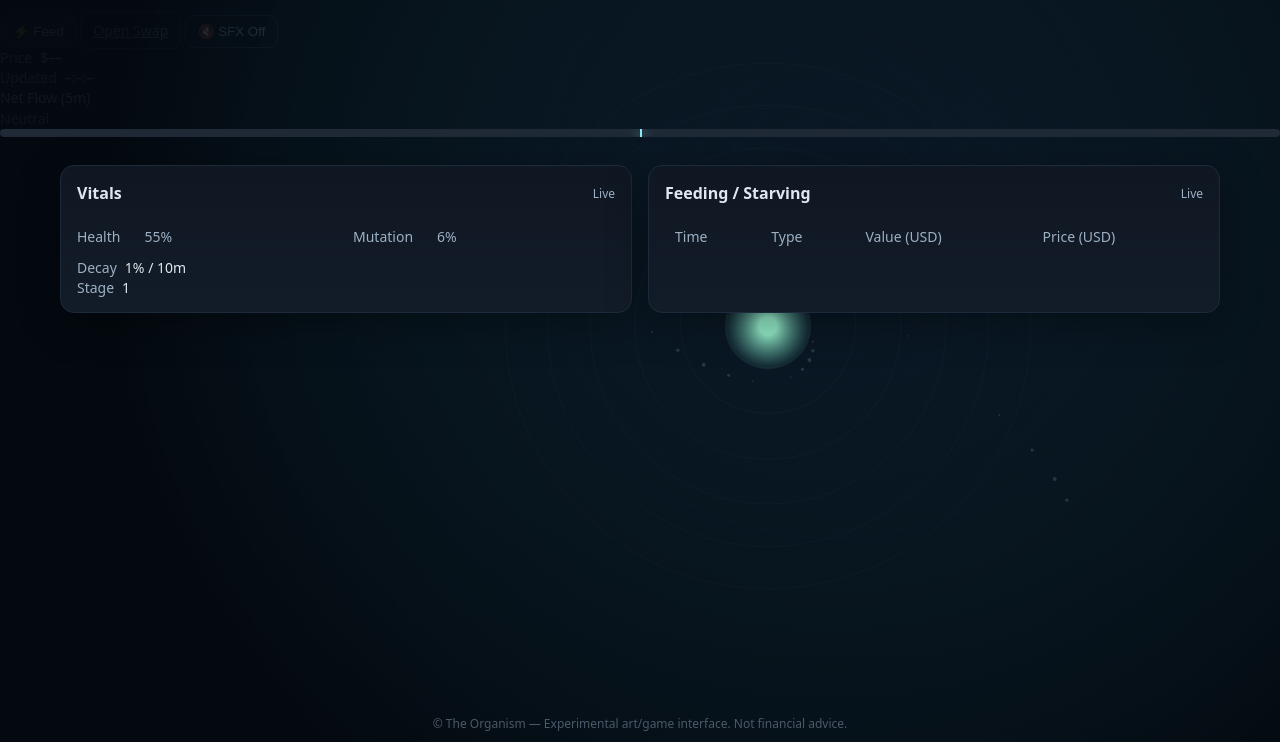
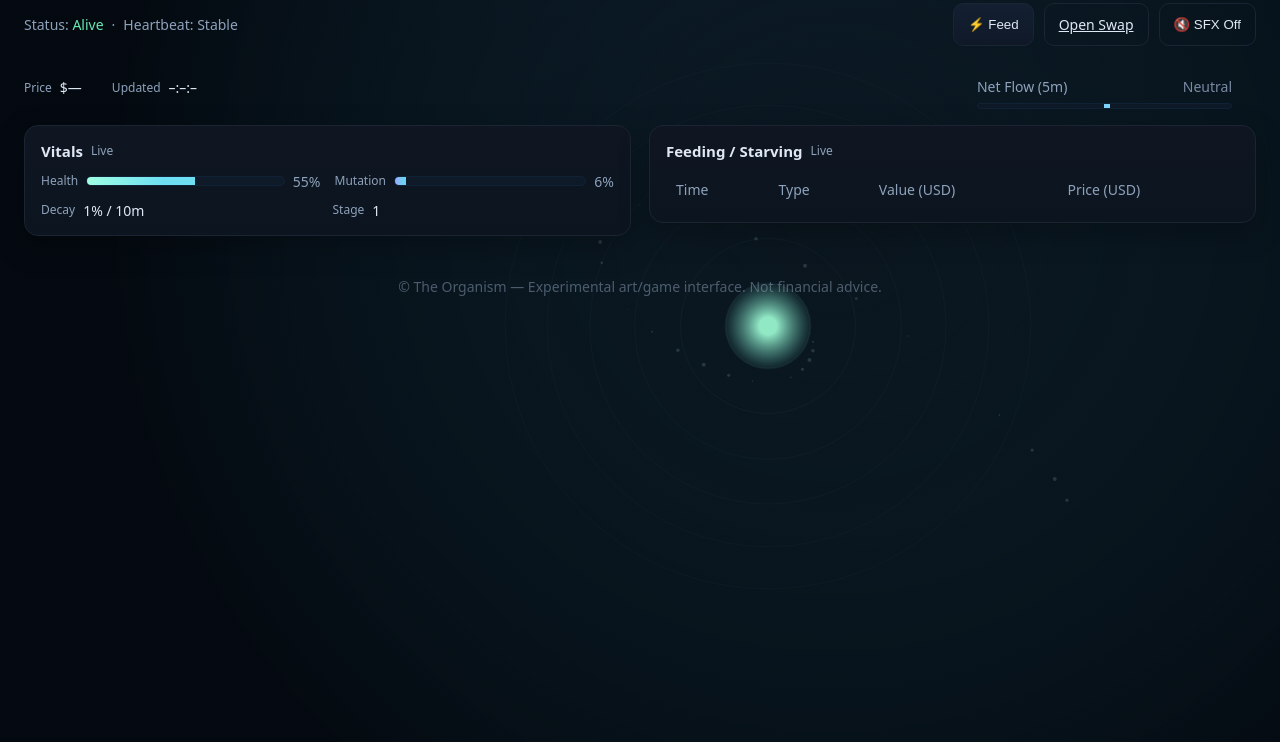
Before and after one commit to MorkeDrevos/organism-site, a plain HTML site: page index.html in a window 1280 px wide. Shown: the part 58-800 px from the top of the page. Drawn offline with Linux system fonts and the light colour scheme; no server answers.

Commit message:
Update styles.css

```diff
--- a/styles.css
+++ b/styles.css
@@ -1,110 +1,96 @@
 :root{
-  --bg: #0e141b;
-  --bg-2: #101822;
-  --ink: #dfe7f1;
-  --ink-dim:#9db0c4;
-  --ok:#7de3b0;
-  --warn:#ff8a8a;
-  --aqua:#86e1ff;
-  --bar:#1f2a36;
-  --bar-fill:#7fe8d9;
-  --blue-fill:#7aa7ff;
-  --card:#0f1722;
-  --card-2:#121c28;
-  --glow: rgba(124, 255, 195, .15);
+  --ink:#dfe8f4; --ink-dim:#8ea2bb;
+  --bg:#0b1118; --bg-2:#0f1722; --bg-3:#121c29;
+  --ok:#69e7b2; --warn:#ff7d7d;
+  --glow:#86ffd4; --glow2:#59e1ff;
+  --ring:#1a2a3d; --ring2:#203146;
+  --card:#0f1621; --card-border:#1b2432;
+  --accent:#7dd3fc;
+  --muted:#7a8aa3;
+}
+*{box-sizing:border-box}
+html,body{height:100%;background:radial-gradient(1200px 600px at 50% -10%, #0e1622, #0b1118 60%);}
+body{margin:0;color:var(--ink);font:14px/1.5 ui-sans-serif,system-ui,Segoe UI,Roboto,Inter,Arial}
+.ok{color:var(--ok)} .muted{color:var(--muted)}
+.left{text-align:left}
+
+/* ===== Womb canvas ===== */
+#org-canvas{
+  position:fixed; inset:0; width:100vw; height:100vh; display:block; z-index:0; pointer-events:none;
 }
 
-*{box-sizing:border-box}
-html,body{height:100%}
-body{
-  margin:0; font: 14px/1.45 system-ui,-apple-system,Segoe UI,Roboto,Inter,sans-serif;
-  color:var(--ink); background: radial-gradient(1000px 600px at 68% 35%, #0b1220, #0a1119 60%, #080d14 100%), var(--bg);
-  overflow-x:hidden;
+/* ===== HUD ===== */
+.hud{
+  position:relative; z-index:2;
+  display:flex; align-items:center; justify-content:space-between;
+  padding:16px 24px;
 }
+.brand{letter-spacing:.04em; font-weight:600;}
+.stage{color:var(--ink-dim);}
 
-/* ===== Canvas womb ===== */
-#org-canvas{
-  position:fixed; inset:0; width:100%; height:100%; display:block;
-  z-index:0; background: transparent;
+/* ===== Mid row (status + controls + flow) ===== */
+.mid{
+  position:relative; z-index:2; padding:8px 24px 0 24px;
+  display:grid; grid-template-columns: 1fr auto; gap:20px; align-items:center;
 }
+.status{display:flex; gap:8px; color:var(--ink-dim)}
+.inline-controls{display:flex; gap:10px}
+.btn{
+  background:linear-gradient(180deg, #132032, #0f1827);
+  border:1px solid var(--card-border); color:var(--ink);
+  padding:10px 14px; border-radius:10px; cursor:pointer;
+}
+.btn.ghost{background:transparent}
+.btn:hover{filter:brightness(1.08)}
 
-/* ===== Layout ===== */
-.site-head{
-  position:relative; z-index:1;
-  display:flex; justify-content:space-between; align-items:center;
-  padding:16px 20px; color:var(--ink-dim);
-}
-.brand{letter-spacing:.06em; color:var(--ink);}
-.badge{padding:6px 10px; border-radius:999px; background:#0f1a27; color:var(--ink-dim); font-size:12px}
+.ticks{display:flex; gap:22px; color:var(--ink-dim)}
+.kv .label{color:var(--ink-dim); font-size:12px}
+.kv .value{color:var(--ink); font-variant-numeric:tabular-nums}
 
-.hero{ position:relative; z-index:1; padding:8px 20px 0 20px; }
-.hero-ui{ max-width:1200px; margin:0 auto; }
+.flow{margin:10px 24px 0 24px}
+.flow-head{display:flex; justify-content:space-between; color:var(--ink-dim); margin-bottom:6px}
+.bar{position:relative; height:6px; border-radius:999px; background:#0e1a28; overflow:hidden; border:1px solid #122236}
+#flowNeedle{position:absolute; top:-4px; width:6px; height:14px; background:var(--accent); border-radius:3px; left:50%}
 
-.status{ color:var(--ink-dim); margin-bottom:12px; }
-.status .ok{ color:var(--ok); }
-
-.inline-metrics{ display:flex; gap:10px; align-items:center; flex-wrap:wrap; }
-.btn{
-  background:#182230; border:1px solid #223045; color:var(--ink);
-  padding:8px 12px; border-radius:10px; cursor:pointer;
-}
-.btn.ghost{ background:transparent; border-color:#2b3a51; color:var(--ink-dim); }
-.btn:active{ transform:translateY(1px); }
-
-.kv{ display:flex; gap:8px; align-items:center; }
-.kv .label{ color:var(--ink-dim); }
-.kv .value{ color:var(--ink); }
-.kv.wide{ margin-top:12px; gap:12px; }
-.kv.lab{ flex:1 1 320px; display:grid; grid-template-columns: 120px 1fr 52px; align-items:center; gap:8px; }
-
-.labbar{ height:10px; background:var(--bar); border-radius:999px; overflow:hidden; position:relative; }
-.labbar span{ display:block; height:100%; background:linear-gradient(90deg, #78ffd2, #7adfff); box-shadow:0 0 16px var(--glow) inset; }
-.labbar.lab-blue span{ background:linear-gradient(90deg, #7aa7ff, #64e6ff); }
-.pct{ text-align:right; color:var(--ink-dim); }
-
-.bar{ position:relative; height:8px; flex:1; background:var(--bar); border-radius:999px; overflow:hidden; }
-#flowNeedle{ position:absolute; left:50%; top:0; width:2px; height:100%; background: #8ee6f7; box-shadow:0 0 12px #8ee6f7; }
-#flowLabel{ color:var(--ink-dim); }
-
-/* Dock cards */
+/* ===== Bottom dock ===== */
 .dock{
-  position:relative; z-index:1;
-  display:grid; grid-template-columns: 1fr 1fr; gap:16px;
-  max-width:1200px; margin:28px auto 80px auto; padding:0 20px;
+  position:relative; z-index:2; padding:16px 24px 28px 24px;
+  display:grid; grid-template-columns: 1fr 1fr; gap:18px;
+  align-items:start;
 }
 .card{
-  background:linear-gradient(180deg, var(--card), var(--card-2));
-  border:1px solid #1d2a3b; border-radius:14px; box-shadow: 0 10px 40px rgba(0,0,0,.35);
-  padding:16px 16px 14px 16px;
+  background:linear-gradient(180deg, var(--card), #0b141f);
+  border:1px solid var(--card-border); border-radius:14px; padding:14px 16px;
+  box-shadow:0 10px 30px rgba(0,0,0,.25);
 }
-.card-head{ display:flex; align-items:center; justify-content:space-between; margin-bottom:8px;}
-h3{ margin:0; font-size:16px; color:var(--ink); }
-.live-dot{ margin-left:8px; font-size:12px; color:var(--ink-dim); }
+.card-head{display:flex; align-items:center; gap:8px; margin-bottom:8px}
+.card-head h3{margin:0; font-size:15px; font-weight:600}
+.live-dot{font-size:12px; color:var(--ink-dim)}
 
-.row{ display:grid; grid-template-columns: 1fr 1fr; gap:14px; margin:10px 0; }
+.row{display:grid; grid-template-columns:1fr 1fr; gap:14px; margin-bottom:8px}
+.grid2{display:grid; grid-template-columns:1fr 1fr; gap:10px}
 
-/* Table */
-.table{ width:100%; border-collapse:separate; border-spacing:0 10px; }
-.table thead th{
-  text-align:left; font-weight:500; color:var(--ink-dim); padding:4px 10px 0 10px;
+.kv{display:grid; grid-template-columns:auto 1fr auto; gap:8px; align-items:center}
+.kv.wide{grid-template-columns:auto 1fr auto}
+.kv .pct{color:var(--ink-dim); font-variant-numeric:tabular-nums}
+
+.meter{height:10px; background:#0e1a28; border:1px solid #122236; border-radius:999px; overflow:hidden}
+.meter span{display:block; height:100%; background:linear-gradient(90deg, #9fffe2, #6edff3 70%)}
+.meter.alt span{background:linear-gradient(90deg, #9ca8ff, #6ed0f3 70%)}
+
+.table{width:100%; border-collapse:separate; border-spacing:0; font-variant-numeric:tabular-nums}
+.table thead th{color:var(--ink-dim); font-weight:500; padding:8px 10px}
+.table tbody tr{background:linear-gradient(180deg, #111a27, #0f1723); border:1px solid #152542; border-radius:12px}
+.table tbody td{padding:14px 10px; border-top:8px solid transparent}
+.table tbody tr+tr td{border-top:10px solid transparent}
+
+.type-feed{color:var(--ok)}
+.type-starve{color:var(--warn)}
+
+.foot{position:relative; z-index:2; color:var(--ink-dim); padding:12px 24px; text-align:center; opacity:.5}
+
+/* responsive */
+@media (max-width: 980px){
+  .dock{grid-template-columns:1fr}
+  .inline-controls{flex-wrap:wrap}
 }
-.table tbody td{
-  background:#0e1723; border:1px solid #1b2a3f; padding:14px 10px;
-}
-.table tbody tr td:first-child{ border-radius:10px 0 0 10px; }
-.table tbody tr td:last-child{ border-radius:0 10px 10px 0; }
-
-.type-feed{ color:var(--ok); }
-.type-starve{ color:var(--warn); }
-
-/* Footer */
-.foot{
-  position:fixed; left:0; right:0; bottom:10px; color:#7c8aa0;
-  text-align:center; font-size:12px; opacity:.6;
-}
-
-/* Responsive */
-@media (max-width: 980px){
-  .dock{ grid-template-columns:1fr; }
-  .row{ grid-template-columns:1fr; }
-}
```
